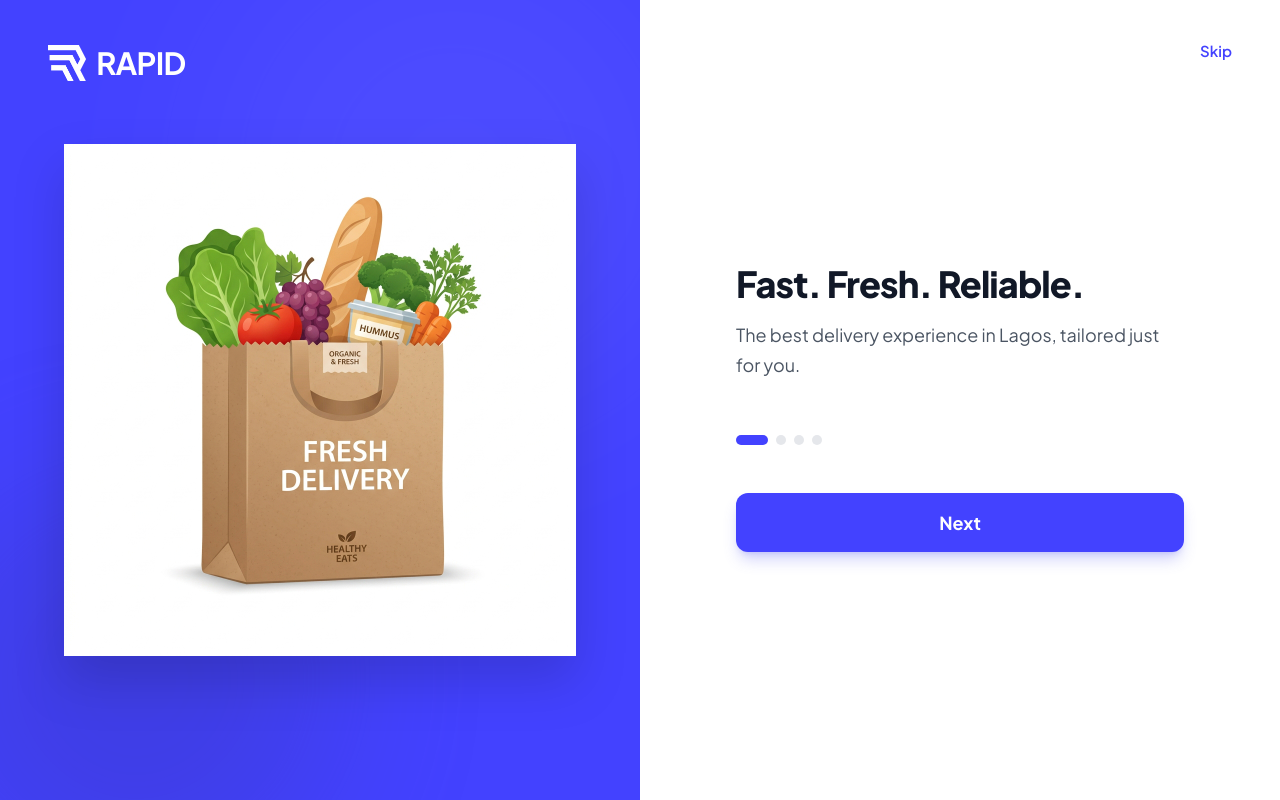
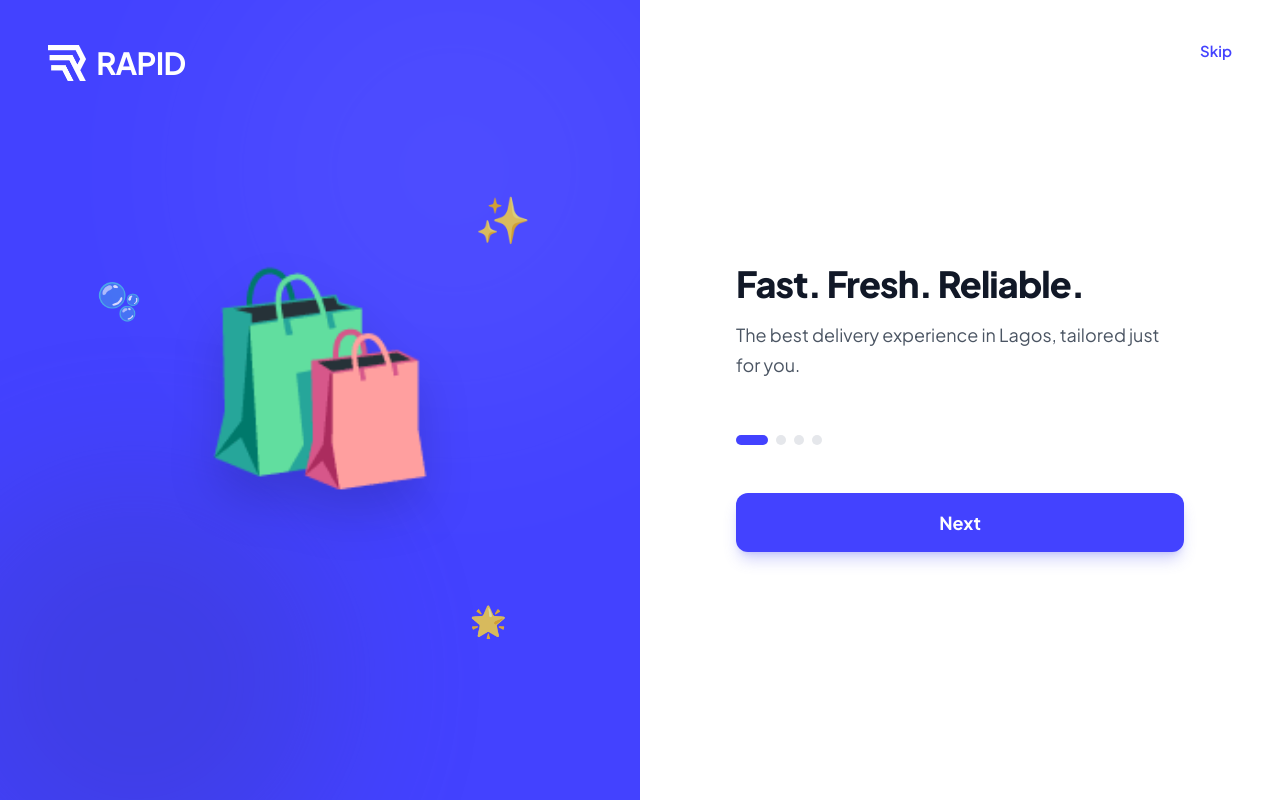
Before and after one commit to sunnydoshlowkee-jpg/Fastrapidapp, a React (Vite) app: page /onboarding/slider in a window 1280 px wide. Built offline with nearby package versions, Linux system fonts and the light colour scheme.

Commit message:
style: use sleek emoji fallback for onboarding slides instead of vector graphics

```diff
--- a/src/apps/user/pages/onboarding/Slider.jsx
+++ b/src/apps/user/pages/onboarding/Slider.jsx
@@ -6,7 +6,6 @@ const slides = [
   {
     title: 'Fast. Fresh. Reliable.',
     emoji: '🛍️',
-    img: '/slide1-hero.png',
     description: 'The best delivery experience in Lagos, tailored just for you.',
     decorations: (
       <>
@@ -19,7 +18,6 @@ const slides = [
   {
     title: 'Order in seconds',
     emoji: '📱',
-    img: '/slide2-hero.png',
     description: 'Experience fast checkout and secure payments with card or cash.',
     decorations: (
       <>
@@ -32,7 +30,6 @@ const slides = [
   {
     title: 'Track your delivery live',
     emoji: '🛵',
-    img: '/slide3-hero.png',
     description: 'Stay updated with real-time tracking from the kitchen to your doorstep.',
     decorations: (
       <>
@@ -44,7 +41,6 @@ const slides = [
   {
     title: 'Find vendors near you',
     emoji: '🗺️',
-    img: '/slide4-hero.png',
     description: 'Browse the best restaurants and local shops in your neighborhood.',
     decorations: (
       <>
@@ -89,10 +85,13 @@ export default function Slider() {
           {slide.img ? (
             <img src={slide.img} alt={slide.title} className="w-full h-auto object-contain drop-shadow-2xl hover:scale-105 transition-transform duration-700" />
           ) : (
-            <div className="relative inline-block">
-              <span className="text-[200px] animate-[bounce_3s_ease-in-out_infinite] block drop-shadow-2xl">
+            <div className="relative inline-block mt-20" key={currentSlide}>
+              <span className="text-[200px] animate-[bounce_3s_ease-in-out_infinite] block drop-shadow-2xl relative z-10">
                 {slide.emoji}
               </span>
+              <div className="absolute inset-0 z-0 scale-150 opacity-80 pointer-events-none">
+                {slide.decorations}
+              </div>
             </div>
           )}
         </div>
```
